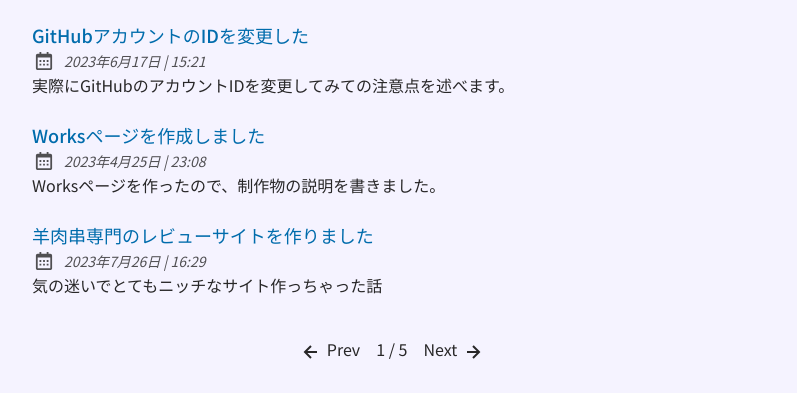
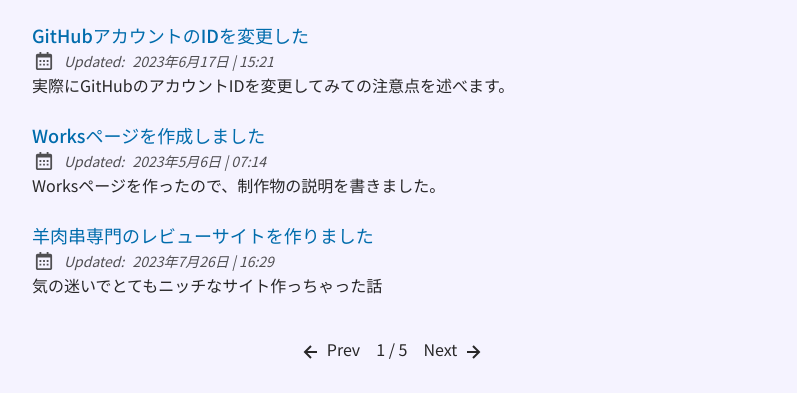
Before and after one commit to xiemenwaidao/haobawotingnide-v2, an Astro site: page /posts in a window 1280 px wide. Shown: the part 356-749 px from the top of the page, without its empty margins (240-1037 px from the left). Built offline with nearby package versions, Linux system fonts and the light colour scheme; Astro itself is replaced by a stand-in of ours; some packages are replaced by stand-ins of ours.

Commit message:
🐛 frontmatterの更新日時の指定方法修正

```diff
--- a/src/content/blog/blog-construction-failed-design-memorial.md
+++ b/src/content/blog/blog-construction-failed-design-memorial.md
@@ -4,7 +4,7 @@ description: ""
 draft: true
 featured: false
 pubDatetime: 2023-04-10T08:03:58.000Z
-lastmod: 2023-05-06T07:14:21.135Z
+modDatetime: 2023-05-06T07:14:21.135Z
 tags:
   - AstroJs
   - WordPress
--- a/src/content/blog/changed-my-github-id.md
+++ b/src/content/blog/changed-my-github-id.md
@@ -4,7 +4,7 @@ description: 実際にGitHubのアカウントIDを変更してみての注意
 draft: false
 featured: false
 pubDatetime: 2023-06-17T15:21:09.859Z
-lastmod: 2023-06-17T15:21:18.175Z
+modDatetime: 2023-06-17T15:21:18.175Z
 tags:
   - GitHub
 postSlug: changed-my-github-id
--- a/src/content/blog/created-a-works-page.md
+++ b/src/content/blog/created-a-works-page.md
@@ -4,7 +4,7 @@ description: Worksページを作ったので、制作物の説明を書きま
 draft: false
 featured: false
 pubDatetime: 2023-04-25T23:08:00.000Z
-lastmod: 2023-05-06T07:14:57.026Z
+modDatetime: 2023-05-06T07:14:57.026Z
 tags:
   - Blender
   - JavaScript
--- a/src/content/blog/deployed-yangrouchuan-love.md
+++ b/src/content/blog/deployed-yangrouchuan-love.md
@@ -4,7 +4,7 @@ description: 気の迷いでとてもニッチなサイト作っちゃった話
 draft: false
 featured: false
 pubDatetime: 2023-07-26T16:29:52.084Z
-lastmod: 2023-07-26T16:29:53.950Z
+modDatetime: 2023-07-26T16:29:53.950Z
 tags:
   - googlemap
   - JavaScript
--- a/src/content/blog/err-pnpm-outdated-lockfile-cannot-install-with-frozen-lockfile-because-pnpm-lock-yaml-is-not-up-to-date-with-package-json.md
+++ b/src/content/blog/err-pnpm-outdated-lockfile-cannot-install-with-frozen-lockfile-because-pnpm-lock-yaml-is-not-up-to-date-with-package-json.md
@@ -4,7 +4,7 @@ description: Vercelデプロイ時にエラーに遭遇したので備忘録と
 draft: false
 featured: false
 pubDatetime: 2023-04-10T16:20:00.000Z
-lastmod: 2023-05-10T12:56:04.661Z
+modDatetime: 2023-05-10T12:56:04.661Z
 tags:
   - Vercel
 postSlug: err-pnpm-outdated-lockfile-cannot-install-with-frozen-lockfile-because-pnpm-lock-yaml-is-not-up-to-date-with-package-json
--- a/src/content/blog/front-matter-cms-mastery.md
+++ b/src/content/blog/front-matter-cms-mastery.md
@@ -4,7 +4,7 @@ description: 便利なVSCode拡張機能「Front Matter CMS」を使いこなす
 draft: true
 featured: false
 pubDatetime: 2023-05-08T01:08:22.582Z
-lastmod: 2023-05-09T14:34:59.430Z
+modDatetime: 2023-05-09T14:34:59.430Z
 tags:
   - Front-Matter-CMS
 postSlug: front-matter-cms-mastery
--- a/src/content/blog/google-maps-platform-autocomplete-1-pricing.md
+++ b/src/content/blog/google-maps-platform-autocomplete-1-pricing.md
@@ -4,7 +4,7 @@ description: 検索窓付きのマップをサイトに導入したくてGoogle
 draft: false
 featured: false
 pubDatetime: 2023-06-17T07:16:35.983Z
-lastmod: 2023-06-17T21:10:41.762Z
+modDatetime: 2023-06-17T21:10:41.762Z
 tags:
   - googlemap
   - JavaScript
--- a/src/content/blog/i-made-a-blog.md
+++ b/src/content/blog/i-made-a-blog.md
@@ -4,7 +4,7 @@ description: 新しく作った当ブログについての制作経緯や、使
 draft: false
 featured: false
 pubDatetime: 2023-04-09T10:35:00.000Z
-lastmod: 2023-05-06T07:14:09.754Z
+modDatetime: 2023-05-06T07:14:09.754Z
 tags:
   - AstroJs
   - microCMS
--- a/src/content/blog/i-studied-t3stack-on-udemy.md
+++ b/src/content/blog/i-studied-t3stack-on-udemy.md
@@ -4,7 +4,7 @@ description: 以前気の迷いで購入したUdemyのT3Stackハンズオン講
 draft: false
 featured: false
 pubDatetime: 2023-06-05T06:42:26.189Z
-lastmod: 2023-06-05T06:42:27.723Z
+modDatetime: 2023-06-05T06:42:27.723Z
 tags:
   - NextJs
   - T3Stack
--- a/src/content/blog/i-want-to-create-a-dice-1-spotlight.md
+++ b/src/content/blog/i-want-to-create-a-dice-1-spotlight.md
@@ -4,7 +4,7 @@ description: サイコロに追従するスポットライトを実装しまし
 draft: false
 featured: true
 pubDatetime: 2023-05-01T15:44:00.000Z
-lastmod: 2023-05-10T12:57:51.538Z
+modDatetime: 2023-05-10T12:57:51.538Z
 tags:
   - Blender
   - CannonJs
--- a/src/content/blog/i-want-to-create-a-dice-2-explode.md
+++ b/src/content/blog/i-want-to-create-a-dice-2-explode.md
@@ -4,7 +4,7 @@ description: サイコロを吹き飛ばす機能の実装をしました。自
 draft: false
 featured: true
 pubDatetime: 2023-05-08T15:21:50.990Z
-lastmod: 2023-05-10T13:00:48.806Z
+modDatetime: 2023-05-10T13:00:48.806Z
 tags:
   - CannonJs
   - JavaScript
--- a/src/content/blog/i-want-to-create-a-dice-3-with-dark-mode-support.md
+++ b/src/content/blog/i-want-to-create-a-dice-3-with-dark-mode-support.md
@@ -4,7 +4,7 @@ description: サイコロシーンの背景やマテリアルのダークモー
 draft: false
 featured: false
 pubDatetime: 2023-05-09T05:46:15.051Z
-lastmod: 2023-05-10T13:02:09.968Z
+modDatetime: 2023-05-10T13:02:09.968Z
 tags:
   - JavaScript
   - React-three-fiber
--- a/src/content/blog/implementing-official-chrome-extension-tutorial-with-plasmo.md
+++ b/src/content/blog/implementing-official-chrome-extension-tutorial-with-plasmo.md
@@ -4,7 +4,7 @@ description: Plasmoって知ってっか？なんでも拡張機能がカンタ
 draft: false
 featured: false
 pubDatetime: 2023-04-19T08:58:00.000Z
-lastmod: 2023-05-06T07:14:44.016Z
+modDatetime: 2023-05-06T07:14:44.016Z
 tags:
   - chrome-extension
   - JavaScript
--- a/src/content/blog/migrated-from-microcms-to-frontmattercms.md
+++ b/src/content/blog/migrated-from-microcms-to-frontmattercms.md
@@ -4,7 +4,7 @@ description: 移行経緯や移行先の紹介などを書きました。結論
 draft: false
 featured: false
 pubDatetime: 2023-05-06T07:37:50.239Z
-lastmod: 2023-05-10T13:03:58.081Z
+modDatetime: 2023-05-10T13:03:58.081Z
 tags:
   - ChatGPT
   - Front-Matter-CMS
--- a/src/content/blog/migrated-from-nodenv-to-volta.md
+++ b/src/content/blog/migrated-from-nodenv-to-volta.md
@@ -4,7 +4,7 @@ description: node.jsのパッケージ管理ツールをnodenvからvoltaへ移
 draft: false
 featured: false
 pubDatetime: 2023-05-10T07:51:41.135Z
-lastmod: 2023-05-10T07:51:43.903Z
+modDatetime: 2023-05-10T07:51:43.903Z
 tags:
   - NodeJs
   - Tool-Manager
--- a/src/content/blog/streaming-app-heart-sending-automation.md
+++ b/src/content/blog/streaming-app-heart-sending-automation.md
@@ -4,7 +4,7 @@ description: 配信アプリのハート送信機能の自動化について調
 draft: true
 featured: false
 pubDatetime: 2023-04-15T00:31:00.000Z
-lastmod: 2023-05-30T05:15:14.990Z
+modDatetime: 2023-05-30T05:15:14.990Z
 tags:
   - JavaScript
 postSlug: streaming-app-heart-sending-automation
--- a/src/content/blog/undefined-exporter-version-undfinedimportmesh-has-failed-json-parse.md
+++ b/src/content/blog/undefined-exporter-version-undfinedimportmesh-has-failed-json-parse.md
@@ -4,7 +4,7 @@ description: Babylon.jsで遭遇したエラーの備忘録
 draft: false
 featured: false
 pubDatetime: 2023-05-23T11:34:05.243Z
-lastmod: 2023-05-23T11:34:09.695Z
+modDatetime: 2023-05-23T11:34:09.695Z
 tags:
   - BabylonJs
   - Vite
--- a/src/content/blog/vscode-git-moji-setting.md
+++ b/src/content/blog/vscode-git-moji-setting.md
@@ -4,7 +4,7 @@ description: vscodeからコミットする際に絵文字をいい感じに入
 draft: false
 featured: false
 pubDatetime: 2023-05-29T04:56:14.665Z
-lastmod: 2023-06-13T03:25:57.953Z
+modDatetime: 2023-06-13T03:25:57.953Z
 tags:
   - VSCode
   - git
--- a/src/pages/about/index.mdx
+++ b/src/pages/about/index.mdx
@@ -2,7 +2,7 @@
 type: about
 layout: ../../layouts/AboutLayout.astro
 date: 2023-05-06T01:12:23.388Z
-lastmod: 2023-05-09T08:17:07.660Z
+modDatetime: 2023-05-09T08:17:07.660Z
 ---
 
 import AboutSVG from "@components/AboutSVG.astro";
```
